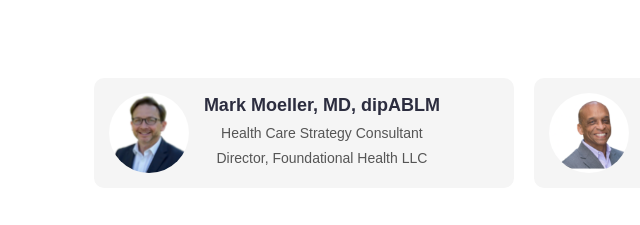
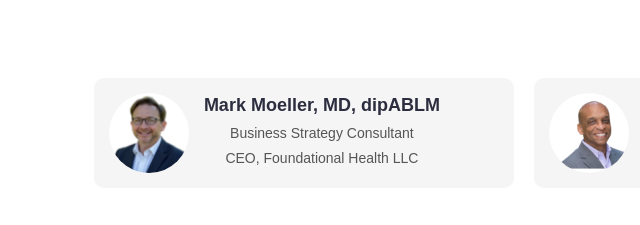
Before and after one commit to kjaeel/medahereai, a plain HTML site: page about.html in a window 1280 px wide. Shown: the part 1000-1225 px from the top of the page, 136-776 px from the left. Drawn offline with Linux system fonts and the light colour scheme; a script that the page names is missing.

Commit message:
Some more tweaks

```diff
--- a/about.html
+++ b/about.html
@@ -223,7 +223,7 @@
                 <img src="./img/headshots/mark.png" alt="Mark Moeller">
                 <div class="member-info">
                     <h3>Mark Moeller, MD, dipABLM</h3>
-                    <p>Health Care Strategy Consultant<br>Director, Foundational Health LLC</p>
+                    <p>Business Strategy Consultant<br>CEO, Foundational Health LLC</p>
                 </div>
             </div>
 
```
Also changed, not shown: index.html (+4 -39 lines), product.html (+1 -1 lines).
